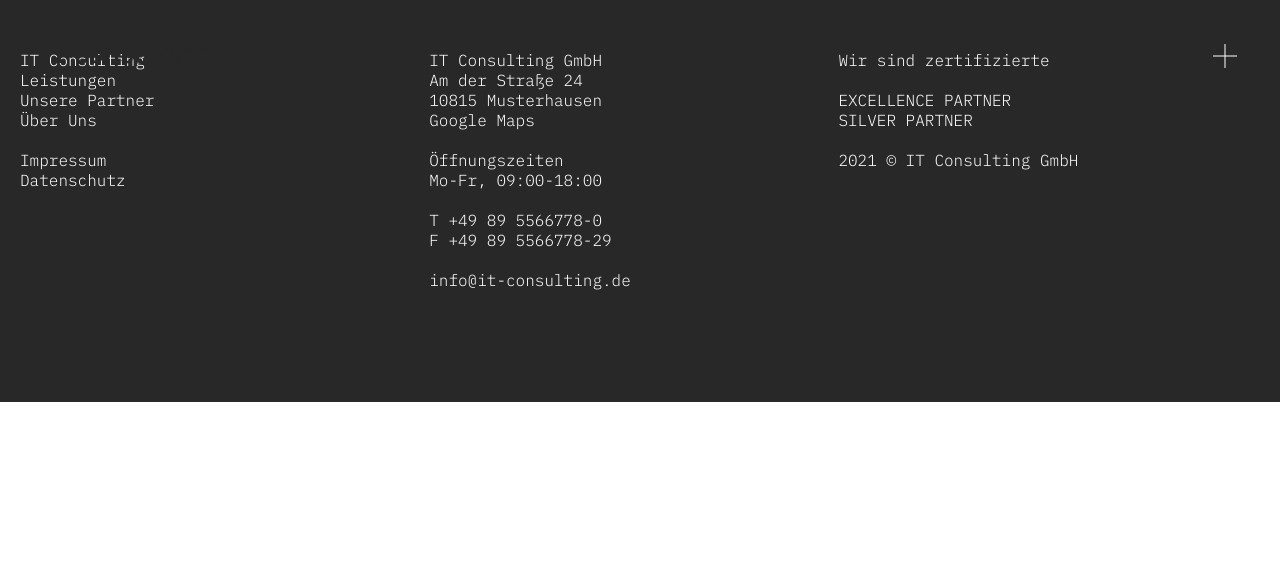
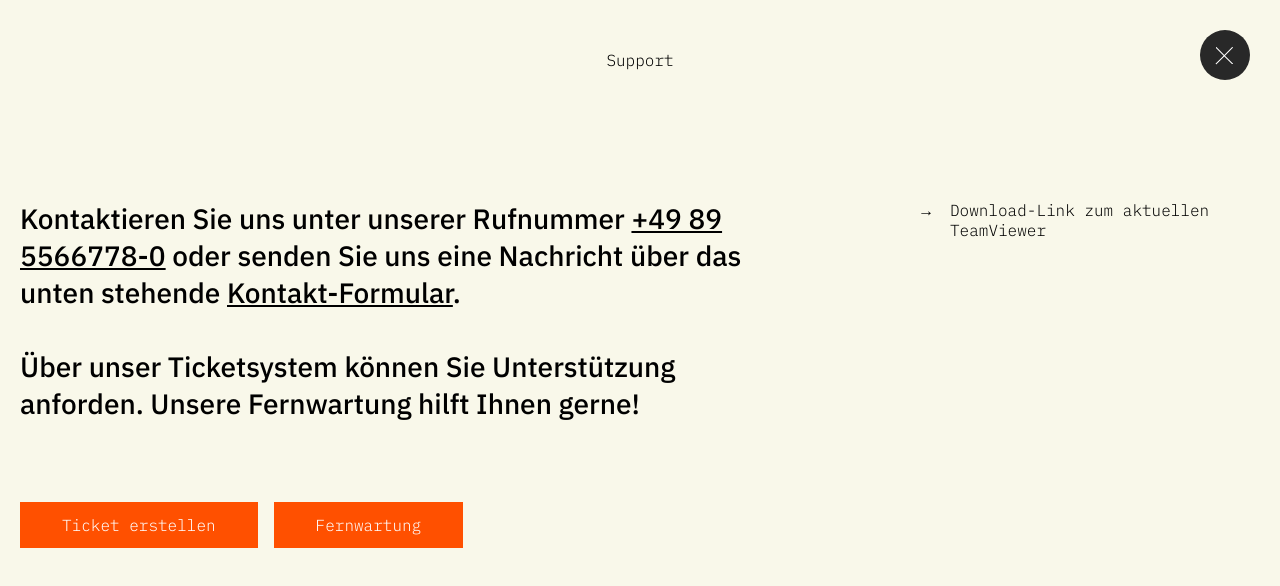
Before and after one commit to learodrigo/react-simple-website, a React (Create React App) app: page /modal in a window 1280 px wide. Shown: the top 586 px of the page. Built offline with nearby package versions, Linux system fonts and the light colour scheme.

Commit message:
Modal restructure and styling

```diff
--- a/src/App.js
+++ b/src/App.js
@@ -1,6 +1,8 @@
 import NavBar from './components/NavBar/NavBar'
 import Footer from './components/Footer/Footer'
 import ScrollToTop from './components/ScrollToTop/ScrollToTop'
+
+import SupperModal from './modals/Support/Support'
 
 import DataPrivacy from './pages/DataPrivacy/DataPrivacy'
 import Home from './pages/Home/Home'
@@ -26,6 +28,7 @@ const App = () => {
                     <Route path='/ueber-uns' exact component={UeberUns} />
                     <Route path='/impressum' exact component={Impressum} />
                     <Route path='/datenschutz' exact component={DataPrivacy} />
+                    <Route path='/modal' exact component={SupperModal} />
                 </Switch>
                 <Footer />
             </Router>
--- a/src/components/Divider/Divider.js
+++ b/src/components/Divider/Divider.js
@@ -2,8 +2,8 @@ import { Wrapper } from './Divider.styles'
 
 const Divider = ({ text, id = null }) => {
     return (
-        <Wrapper>
-            <p className="divider-text font-mono" id={id} name={id}>{text}</p>
+        <Wrapper id={id} name={id}>
+            <p className="divider-text font-mono">{text}</p>
         </Wrapper>
     )
 }
--- a/src/components/ImageDivider/ImageDivider.styles.js
+++ b/src/components/ImageDivider/ImageDivider.styles.js
@@ -3,7 +3,7 @@ import styled from 'styled-components'
 export const Wrapper = styled.div`
     background-color: #a5d3d4;
     display: block;
-    height: 900px;
+    height: 100vh;
     position: relative;
     width: 100%;
 
--- a/src/components/NavBar/NavBar.js
+++ b/src/components/NavBar/NavBar.js
@@ -2,24 +2,49 @@ import { useState } from 'react'
 import { Link } from 'react-router-dom'
 
 import Button from '../Button/Button'
-// import Support from '../../modals/Support/Support'
+import SupportModal from '../../modals/Support/Support'
 
 import { Wrapper } from './NavBar.styles'
 
 const NavBar = () => {
     const [ click, setClick ] = useState(false)
+    const [isModalOpened, setModal] = useState(false)
+
+    const openModal = () => {
+        setModal(!isModalOpened)
+        const b = document.getElementsByTagName('body')[0]
+        b.classList.add('no-scroll')
+    }
+    const closeModal = () => {
+        setModal(false)
+        const b = document.getElementsByTagName('body')[0]
+        b.classList.remove('no-scroll')
+
+    }
 
     const handleClick = () => setClick(!click)
     const closeMobileMenu = () => setClick(false)
 
     return (
+        <>
+            {isModalOpened &&
+                <SupportModal isModalOpened={isModalOpened} closeModal={closeModal} />
+            }
+
             <Wrapper>
                 <div className='navbar__menu'>
-                {/* <Support /> */}
+                    {(!isModalOpened && !click ) &&
+                        <Button
+                            buttonStyle='modal__button'
+                            onClick={openModal}
+                        >
+                            Support
+                        </Button>
+                    }
 
                     <Button
                         onClick={handleClick}
-                    buttonStyle='navbar__icon squre show-botton'
+                        buttonStyle='navbar__icon squre'
                     >
                         <img src='images/menu.svg' alt='Menu icon' className={click ? 'rotated' : ''} />
                     </Button>
@@ -77,6 +102,7 @@ const NavBar = () => {
                     </div>
                 </div>
             </Wrapper>
+        </>
     )
 }
 
--- a/src/modals/Support/Support.js
+++ b/src/modals/Support/Support.js
@@ -1,16 +1,9 @@
-import { useState } from 'react'
-
 import Button from '../../components/Button/Button'
 import Divider from '../../components/Divider/Divider'
 
 import { Wrapper } from './Support.styles'
 
-const Support = () => {
-    const [ modal, setModal ] = useState(false)
-
-    const openModal = () => setModal(!modal)
-    const closeModal = () => setModal(false)
-
+const Support = ({ isModalOpened, closeModal }) => {
     const defaultTextArea = `Hi,
 Lorem ipsum dolor sit amet, consetetur sadipscing elitr, sed diam nonumy eirmod tempor invidunt ut labore et dolore magna aliquyam erat, sed diam voluptua.
 
@@ -19,57 +12,46 @@ Max`
 
     return (
         <Wrapper>
-            {!modal && <Button
-                    buttonStyle='btn--outline show-botton modal__button'
-                    onClick={openModal}
-                >
-                    Support
-                </Button>
-            }
-
-            {modal && <div className='modal'>
-                <div className='container yellow'>
             <Button
                 onClick={closeModal}
-                        buttonStyle='navbar-icon squre show-botton modal__button'
+                buttonStyle='navbar__icon squre'
             >
-                        <img src='images/menu.svg' alt='Menu icon' className={modal ? 'rotated' : ''} />
+                <img src='images/menu.svg' alt='Menu icon' />
             </Button>
 
-                    <div className='modal-container'>
-                        <h2 className='font-mono'>Support</h2>
+            <div className='modal__yellow'>
+                <Divider text='Support' />
 
-                        <div className='row'>
-                            <div className='modal__information'>
-                                <div className='information__text font-sans'>
-                                    <p>
-                                        Kontaktieren Sie uns unter unserer Rufnummer <u>+49 89 5566778-0</u> oder senden Sie uns eine Nachricht über das unten stehende <u>Kontakt-Formular</u>.<br />
+                <div className='container modal__info'>
+                    <div className='info__column'>
+                        <p className='information__text font-sans'>
+                            Kontaktieren Sie uns unter unserer Rufnummer <u>+49 89 5566778-0</u> oder senden Sie uns eine Nachricht über das unten stehende <a href='#kontakt' >Kontakt-Formular</a>.<br />
                             <br />
                             Über unser Ticketsystem können Sie Unterstützung anforden. Unsere Fernwartung hilft Ihnen gerne!
                         </p>
-                                </div>
-                                <div className='information__buttons'>
+                        <div className='modal__buttons'>
                             <button className='font-mono'>Ticket erstellen</button>
                             <button className='font-mono'>Fernwartung</button>
                         </div>
                     </div>
-
-                            <div className='modal__links font-mono'>
-                                <a href='#'>→ Download-Link zum aktuellen TeamViewer</a>
-                            </div>
+                    <div className='info__link'>
+                        <ul className='link font-mono'>
+                            <li>
+                                <a href='#'>Download-Link zum aktuellen TeamViewer</a>
+                            </li>
+                        </ul>
                     </div>
                 </div>
             </div>
 
-                <div className='modal__divider'>
-                    <Divider text='Kontakt' id='kontakt' />
-                </div>
+            <div className='modal__dark' id='kontakt'>
+                <Divider text='Kontakt' />
 
-                <div className='container'>
+                <div className='container modal__column'>
                     <form className='modal__form'>
                         <div className='form__big'>
                             <label className='form__label font-mono' htmlFor="help-textarea">Wie können wir helfen?</label>
-                            <textarea className='font-sans' id="help-textarea" name="help-textarea" defaultValue={defaultTextArea}>
+                            <textarea className='font-sans' id="help-textarea" name="help-textarea" placeholder={defaultTextArea}>
                             </textarea>
                         </div>
                         <div className='form__double'>
@@ -82,19 +64,28 @@ Max`
                                 <input className='font-sans' type='text' placeholder='Mustermann' id='surname' name='surname' />
                             </div>
                         </div>
+
                         <div className='form__simple'>
                             <label className='form__label font-mono' htmlFor="email">E-Mail</label>
                             <input className='font-sans' type='email' placeholder='max.mustermann@web.de' id='email' name='email' />
                         </div>
-                        <div className='form__submit'>
+
+                        <div className='modal__buttons'>
                             <button className='submit__button'>
                                 Abschicken
                             </button>
                         </div>
                     </form>
+
+                    <div className='info__link'>
+                        <ul className='link font-mono'>
+                            <li>
+                                <a className='white' href='mailto:info@enter-support.de'>info@enter-support.de</a>
+                            </li>
+                        </ul>
                     </div>
                 </div>
-            }
+            </div>
         </Wrapper>
     )
 }
--- a/src/modals/Support/Support.styles.js
+++ b/src/modals/Support/Support.styles.js
@@ -1,137 +1,136 @@
 import styled from 'styled-components'
 
 export const Wrapper = styled.div`
-    .modal {
+    height: 100vh;
+    left: 0;
+    overflow-y: scroll;
+    position: fixed;
+    top: 0;
+    width: 100%;
+    z-index: 99999;
+
+    .navbar__icon {
+        position: absolute;
+        right: 30px;
+        top: 30px;
+        transform: rotate(45deg)
+    }
+
+    /* Modal yellow */
+    .modal__yellow {
         background-color: #f9f8ea;
-        /* height: 100vh; */
-        left: 0;
-        /* position: fixed; */
-        top: 0;
-        width: 100%;
+        display: block;
+        height: 100%;
+    }
 
-        .container {
-            padding-top: 50px;
+    .modal__info {
+        display: flex;
+        justify-content: space-around;
+        padding-top: 80px;
+    }
 
-            h2 {
-                display: block;
-                font-size: 16px;
-                margin-bottom: 100px;
-                text-align: center;
-            }
-        }
+    .info__column {
+        width: calc(100% / 12 * 7);
+    }
 
-        .modal__button {
-            margin: 0;
-            padding: 13px;
-            position: absolute;
-            right: 30px;
-            top: 30px;
+    .information__text {
+        font-size: 28px;
+        margin-bottom: 80px;
+
+        a {
+            color: black;
+            text-decoration: underline;
         }
     }
 
-    .modal-container .row {
-        align-items: center;
-        display: flex;
-        justify-content: space-around;
+    .info__link {
+        margin-left: calc(100% / 12 * 2);
+        width: calc(100% / 12 * 3);
+
+        ul {
+            list-style-type: '→  ';
+
+            li a {
+                color: black;
+            }
+        }
     }
 
-    .modal-container .modal__links {
-        align-self: flex-start;
+    /* Modal dark */
+    .modal__dark {
+        background-color: #3c3c3c;
+        color: white;
     }
 
-    .information__text {
-        color: #000;
-        display: block;
-        margin-bottom: 80px;
-        width: calc(100% / 12 * 7);
-    }
-
-    .information__buttons > button,
-    .form__submit > button {
-        align-self: flex-end;
-        background-color: #ff5000;
-        border: 0;
-        color: white;
-        cursor: pointer;
-        margin-right: 15px;
-        outline: none;
-        padding: 13px 42px;
-    }
-
-    .information__buttons > button:hover,
-    .form__submit > button:hover {
-        background-color: #282828;
-    }
-
-    .modal__button {
-        border-radius: 26px;
-        height: 50px;
-        margin-right: 16px;
-        padding: 0 26px;
+    .modal__column {
+        display: flex;
+        padding: 80px 0 150px;
     }
 
     .modal__form {
-        background-color: #282828;
-        display: flex;
-        flex-direction: column;
         width: calc(100% / 12 * 7);
-    }
 
-    .form__big {
-        margin-bottom: 55px;
+        input,
+        textarea {
+            background-color: #4a4a4a;
+            border: 0;
+            color: white;
+            font-size: 28px;
+            margin-bottom: 55px;
+            outline: none;
+            width: 100%;
+        }
+
+        input {
+            padding: 23px 30px 21px
+        }
+
+        textarea {
+            height: 396px;
+            padding: 36px 30px;
+            resize: none;
+        }
     }
 
     .form__label {
-        color: white;
         display: block;
-        width: 100%;
-    }
-
-    #help-textarea {
-        color: white;
-        background-color: #4a4a4a;
-        border: none;
-        font-size: 28px;
-        height: 396px;
-        outline: none;
-        padding: 36px 30px;
-        resize: none;
-        width: 100%;
+        font-size: 16px;
+        margin-bottom: 16px;
     }
 
     .form__double {
         display: flex;
         justify-content: space-between;
-        margin-bottom: 55px;
+
+        div {
+            width: calc(50% - 10px)
+        }
     }
 
-    .form__double > div {
-        width: calc(50% - 10px)
-    }
+    .modal__buttons {
+        display: block;
+        position: relative;
 
-    .form__double input,
-    .form__simple input {
-        color: white;
-        background-color: #4a4a4a;
-        border: none;
-        font-size: 28px;
-        outline: none;
-        padding: 23px 30px;
-        resize: none;
-        width: 100%;
-    }
+        button {
+            background-color: #ff5000;
+            border: 0;
+            color: white;
+            font-size: 16px;
+            margin-right: 16px;
+            outline: none;
+            padding: 13px 42px;
+            position: relative;
 
-    .form__simple {
-        margin-bottom: 55px;
-    }
+            &:hover {
+                background-color: #282828;
+                cursor: pointer;
+            }
+        }
 
-    .form__submit {
-        display: flex;
-        justify-content: flex-end;
-    }
-
-    .submit__button {
-        margin-right: 0 !important;
+        .submit__button {
+            right: 0;
+            position: absolute;
+        }
     }
 
 `
```
Also changed, not shown: src/App.css (+8 -0 lines), src/components/NavBar/NavBar.styles.js (+7 -0 lines). Lines whose indentation alone changed are shown as unchanged.
